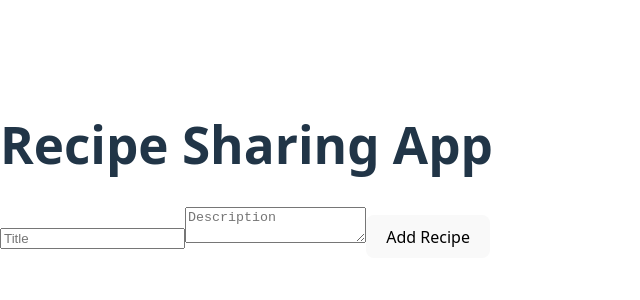
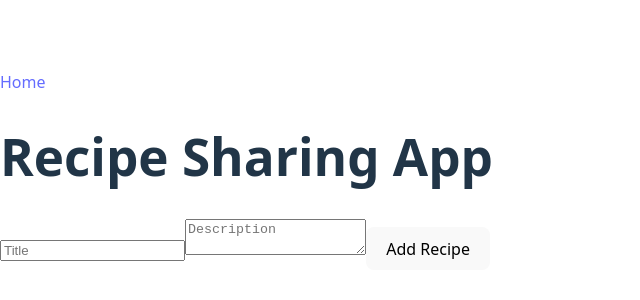
Before and after one commit to TsionAH/alx-fe-reactjs, a React (Vite) app in the folder recipe-sharing-app/: page / in a window 1280 px wide. Shown: the part 230-530 px from the top of the page, without its empty margins (0-640 px from the left). Built offline with nearby package versions, Linux system fonts and the light colour scheme.

Commit message:
router-dom added

```diff
--- a/recipe-sharing-app/src/App.jsx
+++ b/recipe-sharing-app/src/App.jsx
@@ -1,13 +1,28 @@
+import { BrowserRouter as Router, Routes, Route, Link } from 'react-router-dom';
 import RecipeList from './components/RecipeList';
 import AddRecipeForm from './components/AddRecipeForm';
+import RecipeDetails from './components/RecipeDetails';
 
 function App() {
   return (
-    <div>
-      <h1>Recipe Sharing App</h1>
-      <AddRecipeForm />
-      <RecipeList />
-    </div>
+    <Router>
+      <nav>
+        <Link to="/">Home</Link>
+      </nav>
+      <Routes>
+        <Route
+          path="/"
+          element={
+            <>
+              <h1>Recipe Sharing App</h1>
+              <AddRecipeForm />
+              <RecipeList />
+            </>
+          }
+        />
+        <Route path="/recipes/:recipeId" element={<RecipeDetails />} />
+      </Routes>
+    </Router>
   );
 }
 
```
